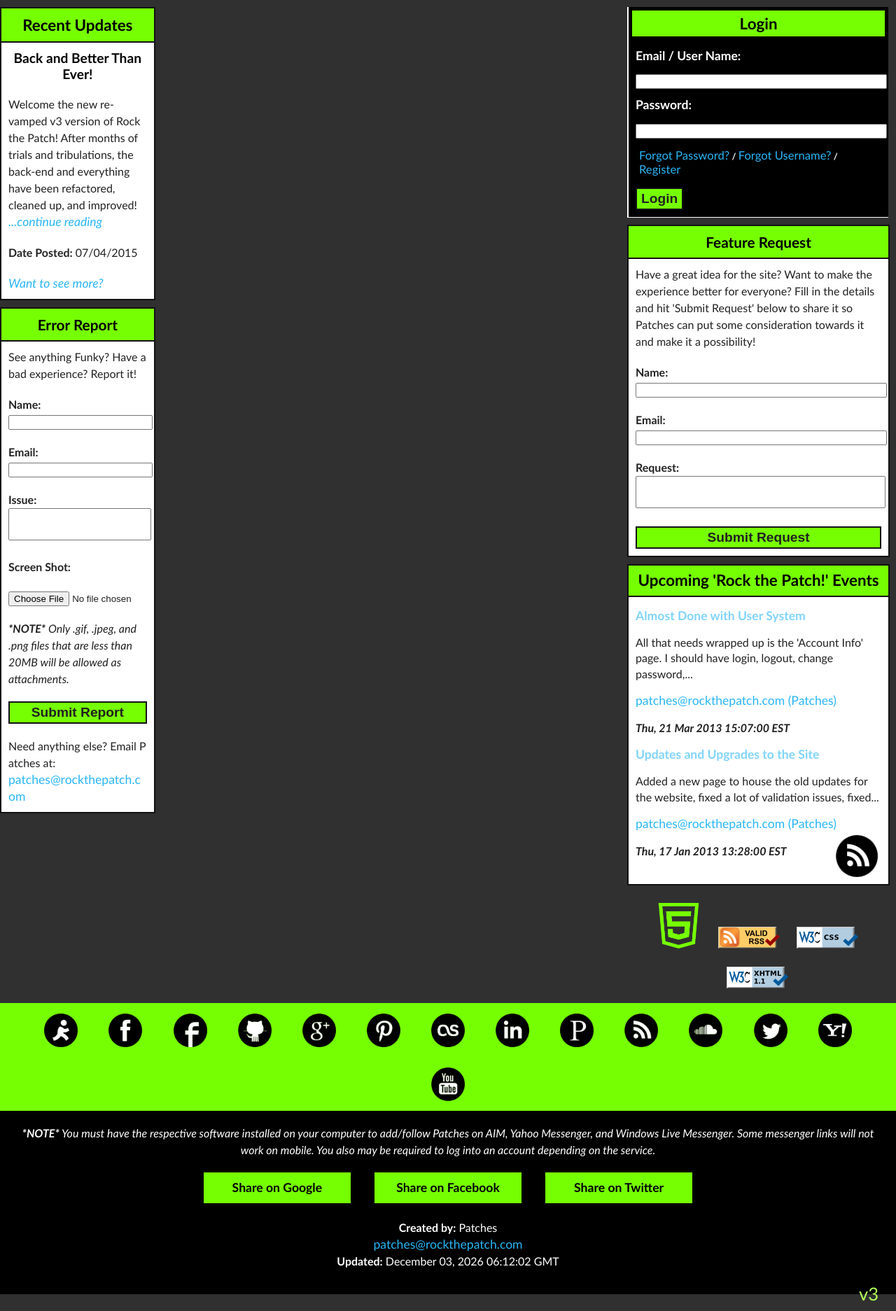
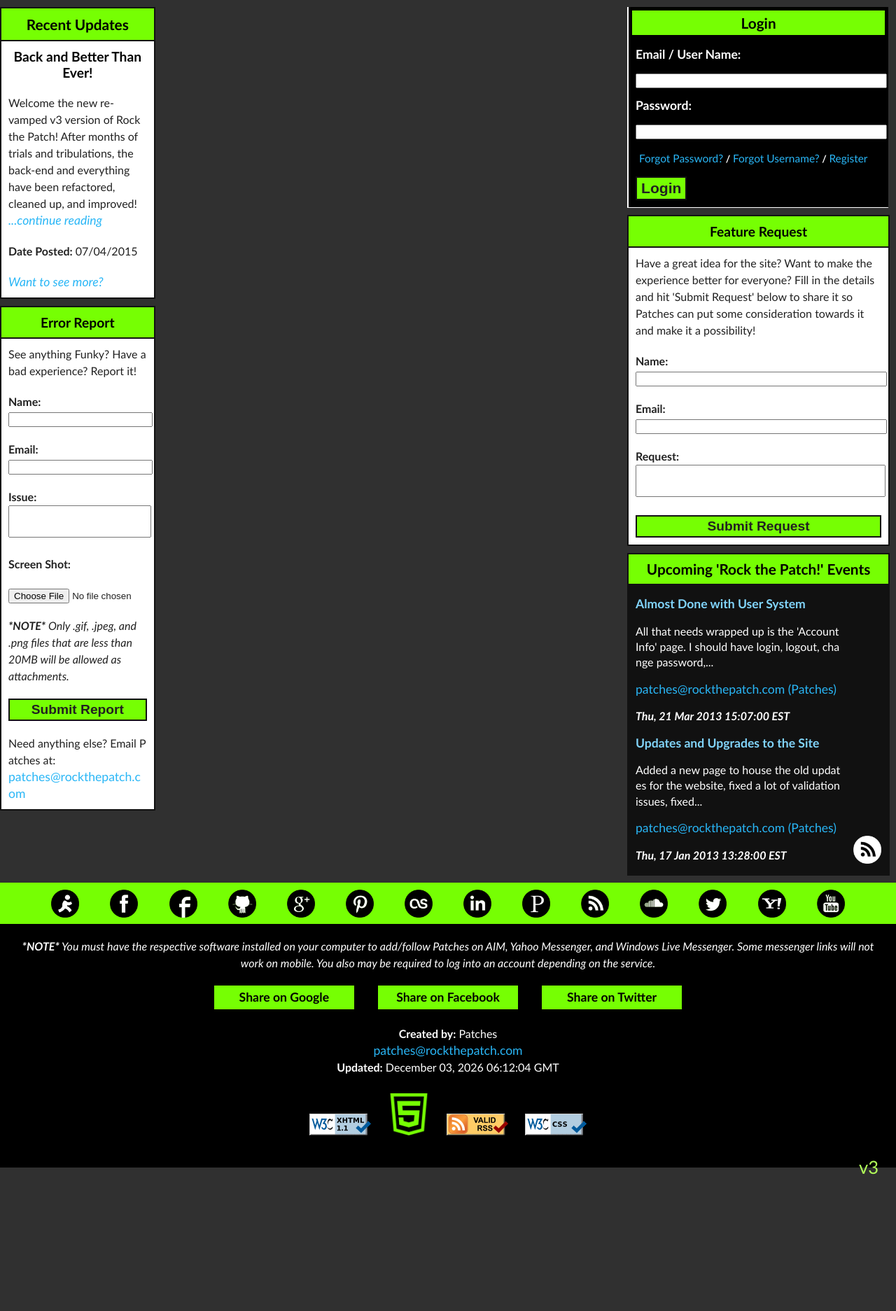
Before and after one commit to nleano05/RockThePatchv3, a PHP site: page / in a window 1280 px wide. Shown: the part 43-1916 px from the top of the page at 70% size. After the commit the page ends 1721 px from the top, so only its background shows below. Run offline with PHP 8.4, Linux system fonts and the light colour scheme; data that the repository does not hold is empty; some libraries are stand-ins or nearby versions.

Commit message:
Documentation, RSS, preloading images, validation section, and other styling work
#3

PROGRESS:
- Updated documentation and adding some missing documentation
- Pre-loading images through JS
- Improvements to the RSS area
- Addition of validation area

```diff
--- a/css/main.css
+++ b/css/main.css
@@ -37,7 +37,7 @@ textarea{resize:none;}
 */
 #content-area{width:53%;height:auto;min-height:330px;margin:0;padding:15px 0;float:left;}
 #content-area p{padding:7px 20px 7px 20px;margin:0;line-height:150%;}
-#content-area h1{padding:7px 20px 7px 20px;margin:0;font-size:1.4em;}
+#content-area h1{padding:7px 20px 7px 20px;margin:0;font-size:1.3em;}
 #content-area h2{padding:7px 20px 7px 20px;margin:0;color:#D358F7;font-size:1.1em;}
 #content-area ul{line-height:150%;margin:7px;}
 #content-area ul li{color:#fff;padding: 0 5px;margin:0;font-size:.9em;}
@@ -50,10 +50,10 @@ textarea{resize:none;}
 * Styles for login area
 */
 #login{margin:10px 0 0 0;padding:0;background:black;width:100%;height:auto;display:inline-block;min-width:210px;border-bottom:1px #fff solid;border-left: 2px #fff solid;}
-#login p, #login-mobile p{color:#fff;padding:10px;margin:0;}
-#login a, #login-mobile a{font-size:1.3em;}
+#login p, #login-mobile p{color:#fff;padding:10px;margin:0;font-size:1.1em;}
+#login a, #login-mobile a{font-size:1.1em;}
 #login input.user-input, #login-mobile input.user-input{margin:5px 10px 5px 10px;width:80%;text-align:center;}
-#login h1, #login-mobile h1{font-size:1.4em;padding:5px;margin:5px;background:#76FF03;}
+#login h1, #login-mobile h1{font-size:1.3em;padding:5px;margin:5px;background:#76FF03;}
 #login-mobile{display:none;visibility:hidden;width:0;height:0;}
 .forgot-register{float:left;padding:5px;margin:0;font-size:.8em;}
 .login-field{font-size:1.1em;}
@@ -63,7 +63,7 @@ textarea{resize:none;}
 */
 #error-report, #feature-request{background:#ffffff;margin:10px 0 10px 0;padding:0;width:100%;height:auto;border:2px #111 solid;}
 #error-report-mobile h1{font-size:1.3em;padding:10px;margin:0;font-weight:bold;background:#76FF03;text-align:center;border-top:2px #111 solid;border-bottom:2px #111 solid;}
-#error-report h1, #error-report-mobile h1, #feature-request h1{font-size:1.3em;padding:10px;margin:0;font-weight:bold;background:#76FF03;text-align:center;border-bottom:2px #111 solid;}
+#error-report h1, #error-report-mobile h1, #feature-request h1{font-size:1.2em;padding:10px;margin:0;font-weight:bold;background:#76FF03;text-align:center;border-bottom:2px #111 solid;}
 #error-report p, #error-report-mobile p, #feature-request p{font-size:1.0em;padding:10px;margin:0;}
 #error-report a, #error-report-mobile a, #feature-request a{font-size:1.1em;word-break:break-all;}
 #error-report-mobile{display:none;visibility:hidden;width:0;height:0;}
@@ -74,7 +74,7 @@ textarea{resize:none;}
 * Styles for recent updates area
 */
 #recent-updates{margin:10px 0 10px 0;padding:0;width:100%;height:auto;background:#ffffff;border:2px #111 solid;}
-#recent-updates h1{font-size:1.4em;padding:10px;margin:0;font-weight:bold;background:#76FF03;text-align:center;border-bottom:2px #111 solid;}
+#recent-updates h1{font-size:1.3em;padding:10px;margin:0;font-weight:bold;background:#76FF03;text-align:center;border-bottom:2px #111 solid;}
 #recent-updates h2{font-size:1.2em;padding:10px;margin:0;font-weight:bold;}
 #recent-updates p{font-size:1.0em;padding:10px;margin:0;}
 #recent-updates a{font-size:1.1em;}
@@ -84,18 +84,19 @@ textarea{resize:none;}
 * Styles for validation area
 */
 #validation{padding: 0;margin: 0;text-align: center;}
-.html5-icon{width:65px;margin: 10px;}
+.html5-icon{width:60px;margin: 10px;}
 .validation-icon{margin:10px;}
 
 /**
 * Styles for RSS area
 */
-#rss{position: relative;width:100%;padding:0;margin:0 0 10px 0;font-size:1.0em;line-height:140%;background:#ffffff;border:2px #111 solid;}
-#rss h1{font-size:1.4em;font-weight:bold;padding:10px 0 10px 0;margin:0;background:#76FF03;width:100%;text-align:center;border-bottom:2px #111 solid;}
-#rss h2{font-size:1.1em;font-weight:bold;padding:0 10px 0 10px;margin:0;}
-#rss dt{padding:0 10px 0 10px;color:#212121;}
-.rss-icon{width:60px;padding:0;margin: 0;position:absolute;right: 15px;bottom: 10px;}
-.rss-click{font-weight:bold;color:#76FF03;padding:10px;height: auto;}
+#rss{position: relative;width:100%;padding:0;margin:0 0 10px 0;font-size:1.0em;line-height:140%;background:#111;border:2px #111 solid;}
+#rss h1{font-size:1.3em;font-weight:bold;padding:10px 0 10px 0;margin:0;background:#76FF03;width:100%;text-align:center;border-bottom:2px #111 solid;}
+#rss h2{font-size:1.2em;font-weight:bold;padding:0 10px 0 10px;margin:0;}
+#rss dt{padding:0 10px 0 10px;font-size: 1.0em;word-break:break-all;color: #ffffff;}
+#rss-feed{float:left;width: 85%;}
+.rss-icon{width:40px;padding:0;margin: 0;float: left;position: absolute;bottom: 15px; right: 10px;}
+.rss-click{font-weight:bold;color:#76FF03;padding:10px;height: auto;float: right;}
 
 /**
 * Styles for footer area
@@ -103,12 +104,12 @@ textarea{resize:none;}
 #footer{background:#000000;margin:10px 0 0 0;padding:0;height:auto;width:100%;clear:both;}
 #social-media{width:100%;text-align:center;background:#76FF03;margin:0;padding:0;clear:both;}
 #social-media a{margin:0;padding:0;text-decoration: none; border: 0;}
-#social-media img{margin:15px 20px 10px 20px;padding:0;width: 48px;height: auto;}
+#social-media img{margin:10px 20px 5px 20px;padding:0;width: 40px;height: auto;}
 #note {width:100%;text-align:center;padding:0;margin: 0;}
 #note p {padding:20px;margin: 0;color:#ffffff;}
 #share-buttons{width:100%;text-align:center;margin:0;padding:0;}
 .share-button{margin: 0 15px;padding:0;display: inline-block;text-align: center;}
-.share-button a{color: #000000;display:block;width:180px;text-decoration: none;background: #76FF03;margin: 0;padding: 10px 15px;float: left;text-align: center;}
+.share-button a{color: #000000;display:block;width:180px;text-decoration: none;background: #76FF03;margin: 0;padding: 5px 10px;float: left;text-align: center;}
 .share-button a:hover{background: #B2FF59;}
 .share-button p{text-align: center;padding:0;font-weight: bold;}
 #v3 {padding: 0 25px 25px 0;margin:0;}
--- a/inc/footer.php
+++ b/inc/footer.php
@@ -134,5 +134,29 @@ log_util::log(LOG_LEVEL_DEBUG, "currentURL: " . $currentURL);
         <strong>Updated:</strong> <?php echo($timeModified . " GMT"); ?>
     </p>
 </div>
+<div id="validation">
+    <p>
+        <a href="http://validator.w3.org/check?uri=<?php echo($currentURL); ?>&amp;doctype=XHTML+1.1&amp;=1"
+           title="Check validation of this markup with XHTML 1.1 standards"><img src="/images/valid-xhtml11.png"
+                                                                                 id="xhtml-validation-link"
+                                                                                 alt="Check validation of this markup with XHTML 1.1 standards"
+                                                                                 class="validation-icon"/></a>
+        <a href="http://validator.w3.org/check?uri=<?php echo($currentURL); ?>&amp;ss=1"
+           title="Check validation of this markup with HTML5 standards"><img src="/images/html5.png"
+                                                                             onmouseover="this.src='/images/html5-hoover.png'"
+                                                                             onmouseout="this.src='/images/html5.png'"
+                                                                             id="html5-validation-link"
+                                                                             alt="Check validation of this markup with HTML5 standards"
+                                                                             class="html5-icon"/></a>
+        <a href="http://validator.w3.org/feed/check.cgi?url=https%3A//www.rockthepatch.com/rss/current-events.xml"
+           title="Check validation of the RSS Feed"><img src="/images/valid-rss.png" alt="Check validation of the RSS Feed"
+                                                         id="rss-validation-link" class="validation-icon"/></a>
+        <a href="http://jigsaw.w3.org/css-validator/validator?uri=<?php echo($currentURLForCSS); ?>&amp;profile=css3"
+           title="Check validation of CSS stylesheets with CSS3 standards"><img src="/images/valid-css.png"
+                                                                                id="css-validation-link"
+                                                                                alt="Check validation of CSS stylesheets with CSS3 standards"
+                                                                                class="validation-icon"/></a>
+    </p>
+</div>
 <div id="v3"><p>v3</p></div>
 <div class="clear"></div>
--- a/inc/rss-index.php
+++ b/inc/rss-index.php
@@ -1,13 +1,15 @@
 <h1>Upcoming 'Rock the Patch!' Events</h1>
-<?php
-lib::displayRSS(2, "rss/current-events.xml");
-?>
-<p class="rss-click">
-    <a href="/rss/current-events.xml" type="application/rss+xml"><img src="/images/icons-and-logos/rss.png"
-                                                                      onmouseover="this.src='/images/icons-and-logos/rss-hoover.png'"
-                                                                      onmouseout="this.src='/images/icons-and-logos/rss.png'"
+<div id="rss-feed">
+    <?php
+    lib::displayRSS(2, "rss/current-events.xml");
+    ?>
+</div>
+<div class="rss-click">
+    <a href="/rss/current-events.xml" type="application/rss+xml"><img src="/images/icons-and-logos/rss-white.png"
+                                                                      onmouseover="this.src='/images/icons-and-logos/rss-white-hoover.png'"
+                                                                      onmouseout="this.src='/images/icons-and-logos/rss-white.png'"
                                                                       alt="RSS Icon"
                                                                       title="View Patches' RSS Feed"
                                                                       class="rss-icon"/></a>
-</p>
+</div>
 <div class="clear"></div>
--- a/inc/validation.php
+++ /dev/null
@@ -1,31 +0,0 @@
-<?php
-$currentURL = lib_get::currentUrl();
-
-$currentURLForCSS = $currentURL;
-log_util::log(LOG_LEVEL_DEBUG, "currentURLForCSS: " . $currentURLForCSS);
-
-$currentURL = "https://" . $currentURL;
-log_util::log(LOG_LEVEL_DEBUG, "currentURL: " . $currentURL);
-?>
-<p>
-    <a href="http://validator.w3.org/check?uri=<?php echo($currentURL); ?>&amp;ss=1"
-       title="Check validation of this markup with HTML5 standards"><img src="/images/html5.png"
-                                                                         onmouseover="this.src='/images/html5-hoover.png'"
-                                                                         onmouseout="this.src='/images/html5.png'"
-                                                                         id="html5-validation-link"
-                                                                         alt="Check validation of this markup with HTML5 standards"
-                                                                         class="html5-icon"/></a>
-    <a href="http://validator.w3.org/feed/check.cgi?url=https%3A//www.rockthepatch.com/rss/current-events.xml"
-       title="Check validation of the RSS Feed"><img src="/images/valid-rss.png" alt="Check validation of the RSS Feed"
-                                                     id="rss-validation-link" class="validation-icon"/></a>
-    <a href="http://jigsaw.w3.org/css-validator/validator?uri=<?php echo($currentURLForCSS); ?>&amp;profile=css3"
-       title="Check validation of CSS stylesheets with CSS3 standards"><img src="/images/valid-css.png"
-                                                                            id="css-validation-link"
-                                                                            alt="Check validation of CSS stylesheets with CSS3 standards"
-                                                                            class="validation-icon"/></a>
-    <a href="http://validator.w3.org/check?uri=<?php echo($currentURL); ?>&amp;doctype=XHTML+1.1&amp;=1"
-       title="Check validation of this markup with XHTML 1.1 standards"><img src="/images/valid-xhtml11.png"
-                                                                             id="xhtml-validation-link"
-                                                                             alt="Check validation of this markup with XHTML 1.1 standards"
-                                                                             class="validation-icon"/></a>
-</p>
--- a/index.php
+++ b/index.php
@@ -95,7 +95,7 @@ $timeModified = gmdate("F d, Y h:m:s", getlastmod());
         // "/images/index-slide-show/training.jpg"
         // );
 
-        // preloadImages(additionalImages);
+         preloadImages();
     </script>
 
     <!-- ### Javascript for the Slide Show / Gallery on the main page  -->
@@ -197,11 +197,6 @@ $timeModified = gmdate("F d, Y h:m:s", getlastmod());
             <?php include('inc/rss-index.php'); ?>
         </div>
         <!-- ### END RSS feed ### -->
-        <!-- ### START validation ### -->
-        <div id="validation">
-            <?php include("inc/validation.php"); ?>
-        </div>
-        <!-- ### END validation ### -->
     </div>
     <!-- ### END content-area-right ### -->
     <!-- ### START Footer ### -->
--- a/php-main/lib_database.php
+++ b/php-main/lib_database.php
@@ -198,6 +198,22 @@ class lib_database {
         return $emailDistros;
     }
 
+    /**
+     *  This
+     *
+     * @param string $identifier The identifier of the encryption object to get from the database
+     * @param bool|null $noDebugModeOutput Whether or not to display output for debug mode if enabled
+     *
+     * @return EncryptionData|null
+     * @throws - Nothing
+     * @global - None
+     * @notes  - None
+     * @example - To get encryption data with output for debug mode if enabled: $encryptionData = lib_database::getEncryptionData($identifier);
+     * @example - To get encryption data with no output even if debug mode is enabled: $encryptionData = lib_database::getEncryptionData($identifier, TRUE);
+     * @author - Patches
+     * @version - 1.0
+     * @history - Created 07/10/2015
+     */
     public static function getEncryptionData($identifier, $noDebugModeOutput = FALSE){
         $reflector = new ReflectionClass(__CLASS__);
         $parameters = $reflector->getMethod(__FUNCTION__)->getParameters();
@@ -469,7 +485,7 @@ class lib_database {
                 log_util::log(LOG_LEVEL_DEBUG, "pdo connection WAS NOT null");
             }
 
-            $stmt = $pdo->prepare("UPDATE encryption SET cipher=?, key=?, iv=?, time=? WHERE idenifier = ?");
+            $stmt = $pdo->prepare("UPDATE encryption SET cipher=?, key=?, iv=?, time=? WHERE identifier = ?");
             $stmt->bindParam(1, $encryptionData->getCipher(), PDO::PARAM_STR);
             $stmt->bindParam(2, $encryptionData->getKey(), PDO::PARAM_STR);
             $stmt->bindParam(3, $encryptionData->getIv(), PDO::PARAM_STR);
@@ -491,7 +507,7 @@ class lib_database {
     /**
      *  This function writes encryption data out to the database
      *
-     * @param EncryptionData $encryptionData The enncryption data to be written out
+     * @param EncryptionData $encryptionData The encryption data to be written out
      * @param bool|NULL $noDebugModeOutput If debug mode output is echoed out or not
      *
      * @return None
```
Also changed, not shown: inc/rss-secondary.php (+6 -4 lines), inc/rss.php (+7 -5 lines), js/lib.js (+52 -0 lines), php-main/lib.php (+6 -3 lines), images/icons-and-logos/rss-alt-hoover.png (added), images/icons-and-logos/rss-white-hoover.png (added), images/icons-and-logos/rss-white.png (added).
